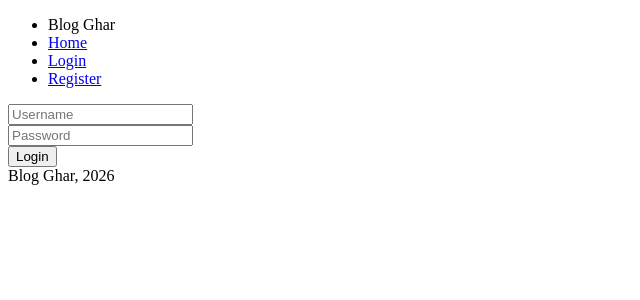
After one commit to hinexwdrms/blog-django, a Django app: page /login/ in a window 1280 px wide. The commit adds this page. Shown: the top 300 px of the page, without its empty margins (0-640 px from the left). Run offline with Django 5.2, Linux system fonts and the light colour scheme.

Commit message:
user register/login/logout + navbar

```diff
--- a/posts/templates/posts/base.html
+++ b/posts/templates/posts/base.html
@@ -13,9 +13,13 @@
     <nav>
         <ul>
             <li>Blog Ghar</li>
-            <li>Home</li>
-            <li>Login</li>
-            <li>Register</li>
+            <li><a href="/">Home</a></li>
+            {% if user.is_authenticated %}
+            <li><a href="/logout/">Logout</a></li>
+            {% else %}
+            <li><a href="/login">Login</a></li>
+            <li><a href="/register/">Register</a></li>
+            {% endif %}
         </ul>
     </nav>
 
--- /dev/null
+++ b/users/templates/users/login.html
@@ -0,0 +1,9 @@
+{% extends 'posts/base.html' %}
+{% block content %}
+<form method="POST">
+    {% csrf_token %}
+    <input type="text" name="username" placeholder="Username"> <br>
+    <input type="password" name="password" placeholder="Password"> <br>
+    <button type="submit">Login</button>
+</form>
+{% endblock %}
--- a/users/urls.py
+++ b/users/urls.py
@@ -3,4 +3,6 @@ from . import views
 
 urlpatterns = [
     path('register/', views.register, name = "register"),
+    path('login/', views.user_login, name = "login"),
+    path('logout/', views.user_logout, name = "logout")
 ]
--- a/users/views.py
+++ b/users/views.py
@@ -1,4 +1,5 @@
 from django.shortcuts import render, redirect
+from django.contrib.auth import login, authenticate, logout
 from django.contrib.auth.forms import UserCreationForm
 
 # Create your views here.
@@ -12,3 +13,17 @@ def register(request):
     else:                                       #if GET request
         form = UserCreationForm()
     return render(request, 'users/register.html', {'form': form})
+
+def user_login(request):
+    if request.method == "POST":
+        username = request.POST['username']
+        password = request.POST['password']
+        user = authenticate(request, username = username, password = password)
+        if user is not None:
+            login(request, user)
+            return redirect('home')
+    return render(request, 'users/login.html')
+
+def user_logout(request):
+    logout(request)
+    return redirect('home')
```
Also changed, not shown: db.sqlite3.
